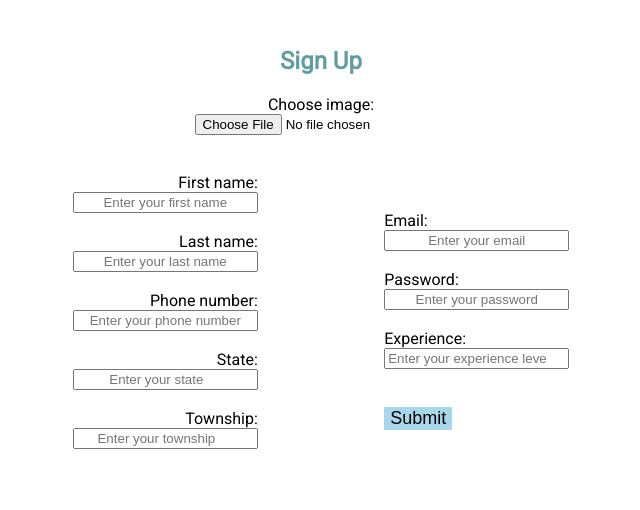
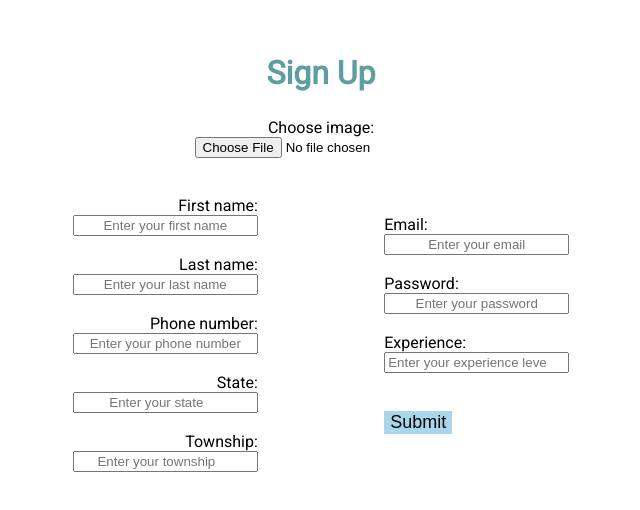
Before and after one commit to lavetika/Sign-up, a plain HTML site: page index.html in a window 1280 px wide. Shown: the whole page, without its empty margins (319-959 px from the left). Drawn offline with Linux system fonts and the light colour scheme.

Commit message:
Header size

```diff
--- a/assets/css/style.css
+++ b/assets/css/style.css
@@ -5,6 +5,7 @@ body{
 h1{
     text-align: center;
     color: cadetblue;
+    font-size: xx-large;
 }
 
 #image{
```
Also changed, not shown: index.html (+1 -1 lines).
